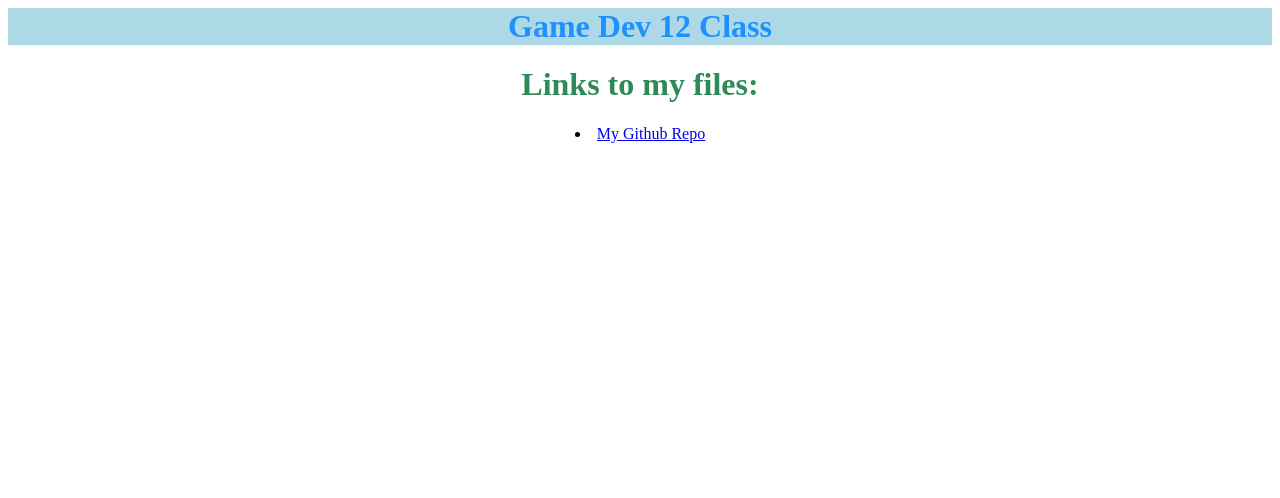
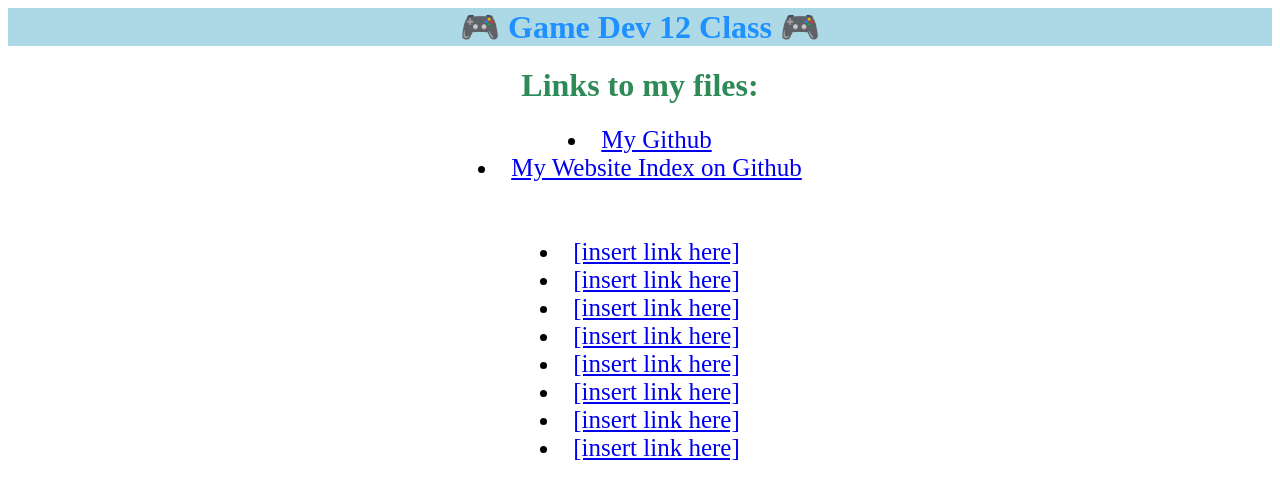
Before and after one commit to Agoogol/g12-logant-Game-Dev, a plain HTML site: page index.html in a window 1280 px wide. Drawn offline with Linux system fonts and the light colour scheme.

Commit message:
Add files via upload

```diff
--- a/index.html
+++ b/index.html
@@ -1,5 +1,18 @@
 
-<h1 align=center style="background-color:LightBlue;color:DodgerBlue">Game Dev 12 Class</h1>
+<h1 align=center style="background-color:LightBlue;color:DodgerBlue">&#127918 Game Dev 12 Class &#127918</h1>
 <h1 align=center style="color:SeaGreen">Links to my files: </h1>
 
-<li align=center><a href="https://github.com/Agoogol/g12-logant-game-dev">My Github Repo</li>
+
+<span style="font-size:25px;">
+<li align=center><a href="https://github.com/Agoogol">My Github</li>
+<li align=center><a href="https://github.com/Agoogol/g12-logant-game-dev">My Website Index on Github</li><br><br>
+
+<li align=center><a href="insert link">[insert link here]</a>
+<li align=center><a href="insert link">[insert link here]</a>
+<li align=center><a href="insert link">[insert link here]</a>
+<li align=center><a href="insert link">[insert link here]</a>
+<li align=center><a href="insert link">[insert link here]</a>
+<li align=center><a href="insert link">[insert link here]</a>
+<li align=center><a href="insert link">[insert link here]</a>
+<li align=center><a href="insert link">[insert link here]</a>
+</span>
```
